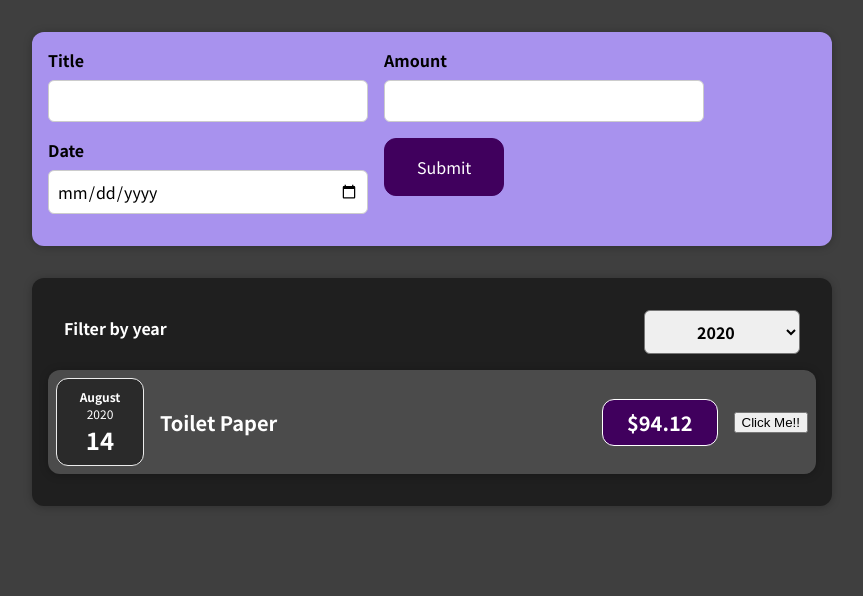
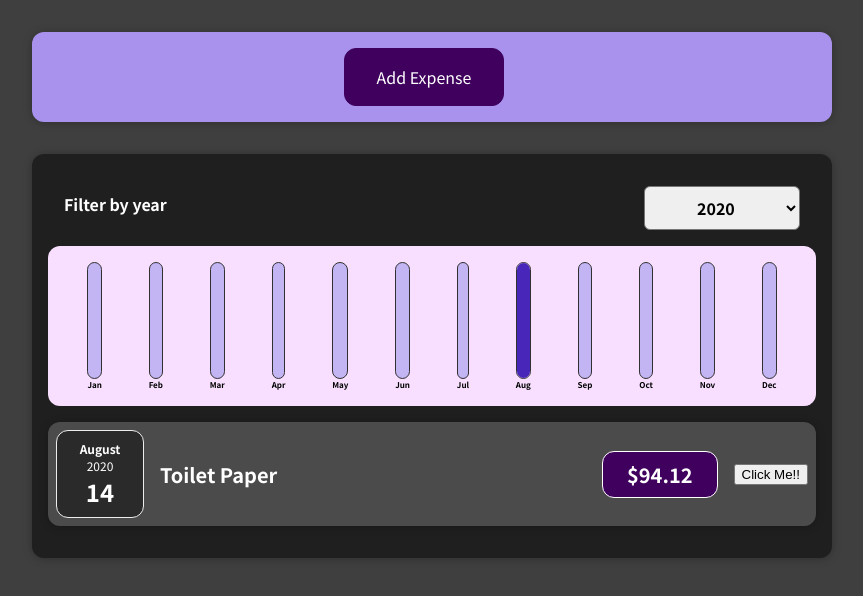
Before and after one commit to Chandanpreet91/Expense_tracker, a React (Create React App) app: page / in a window 1280 px wide. Shown: the top 596 px of the page, without its empty margins (208-1071 px from the left). Built offline with nearby package versions, Linux system fonts and the light colour scheme.

Commit message:
Feat(EAD-03) Implement ChartBar functionality. (#3)
* Initial Commit.

* Handled form submission.

* Made add expense button and cancel button work.

* Finished Implementing ChartBar functionality.

```diff
--- /dev/null
+++ b/src/components/Chart/Chart.css
@@ -0,0 +1,9 @@
+.chart {
+  padding: 1rem;
+  border-radius: 12px;
+  background-color: #f8dfff;
+  text-align: center;
+  display: flex;
+  justify-content: space-around;
+  height: 10rem;
+}
--- /dev/null
+++ b/src/components/Chart/Chart.js
@@ -0,0 +1,24 @@
+import React from "react";
+
+import ChartBar from "./ChartBar";
+import "./Chart.css";
+
+const Chart = (props) => {
+  const dataPointValues = props.dataPoints.map((dataPoint) => dataPoint.value);
+  const totalMaximum = Math.max(...dataPointValues);
+
+  return (
+    <div className="chart">
+      {props.dataPoints.map((dataPoint) => (
+        <ChartBar
+          key={dataPoint.label}
+          value={dataPoint.value}
+          maxValue={totalMaximum}
+          label={dataPoint.label}
+        />
+      ))}
+    </div>
+  );
+};
+
+export default Chart;
--- /dev/null
+++ b/src/components/Chart/ChartBar.css
@@ -0,0 +1,30 @@
+.chart-bar {
+  height: 100%;
+  display: flex;
+  flex-direction: column;
+  align-items: center;
+}
+
+.chart-bar__inner {
+  height: 100%;
+  width: 100%;
+  border: 1px solid #313131;
+  border-radius: 12px;
+  background-color: #c3b4f3;
+  overflow: hidden;
+  display: flex;
+  flex-direction: column;
+  justify-content: flex-end;
+}
+
+.chart-bar__fill {
+  background-color: #4826b9;
+  width: 100%;
+  transition: all 0.3s ease-out;
+}
+
+.chart-bar__label {
+  font-weight: bold;
+  font-size: 0.5rem;
+  text-align: center;
+}
--- /dev/null
+++ b/src/components/Chart/ChartBar.js
@@ -0,0 +1,25 @@
+import React from "react";
+
+import "./ChartBar.css";
+
+const ChartBar = (props) => {
+  let barFillHeight = "0%";
+
+  if (props.maxValue > 0) {
+    barFillHeight = Math.round((props.value / props.maxValue) * 100) + "%";
+  }
+
+  return (
+    <div className="chart-bar">
+      <div className="chart-bar__inner">
+        <div
+          className="chart-bar__fill"
+          style={{ height: barFillHeight }}
+        ></div>
+      </div>
+      <div className="chart-bar__label">{props.label}</div>
+    </div>
+  );
+};
+
+export default ChartBar;
--- a/src/components/Expenses/Expenses.js
+++ b/src/components/Expenses/Expenses.js
@@ -4,6 +4,7 @@ import ExpensesList from "./ExpensesList";
 import Card from "../UI/Card";
 import ExpensesFilter from "./ExpensesFilter";
 import "./Expenses.css";
+import ExpensesChart from "./ExpensesChart";
 
 const Expenses = (props) => {
   const [filteredYear, setFilteredYear] = useState("2020");
@@ -21,6 +22,7 @@ const Expenses = (props) => {
           selected={filteredYear}
           onChangeFilter={filterChangeHandler}
         />
+        <ExpensesChart expenses={filteredExpenses} />
         <ExpensesList items={filteredExpenses} />
       </Card>
     </div>
--- /dev/null
+++ b/src/components/Expenses/ExpensesChart.js
@@ -0,0 +1,29 @@
+import React from "react";
+
+import Chart from "../Chart/Chart";
+
+const ExpensesChart = (props) => {
+  const chartDataPoints = [
+    { label: "Jan", value: 0 },
+    { label: "Feb", value: 0 },
+    { label: "Mar", value: 0 },
+    { label: "Apr", value: 0 },
+    { label: "May", value: 0 },
+    { label: "Jun", value: 0 },
+    { label: "Jul", value: 0 },
+    { label: "Aug", value: 0 },
+    { label: "Sep", value: 0 },
+    { label: "Oct", value: 0 },
+    { label: "Nov", value: 0 },
+    { label: "Dec", value: 0 },
+  ];
+
+  for (const expense of props.expenses) {
+    const expenseMonth = expense.date.getMonth(); // starting at 0 => January => 0
+    chartDataPoints[expenseMonth].value += expense.amount;
+  }
+
+  return <Chart dataPoints={chartDataPoints} />;
+};
+
+export default ExpensesChart;
--- a/src/components/NewExpense/ExpenseForm.css
+++ b/src/components/NewExpense/ExpenseForm.css
@@ -24,3 +24,6 @@
 .new-expense__actions {
   text-align: right;
 }
+.new-expense__action {
+  text-align: center;
+}
--- a/src/components/NewExpense/ExpenseForm.js
+++ b/src/components/NewExpense/ExpenseForm.js
@@ -6,11 +6,19 @@ const ExpenseForm = (props) => {
   const [enteredAmount, setEnteredAmount] = useState("");
   const [enteredDate, setEnteredDate] = useState("");
 
+  const [visible, setVisible] = useState(false);
   //   const [userInput, setUserInput] = useState({
   //     enteredTitle: "",
   //     enteredAmount: "",
   //     enteredDate: "",
   //   });
+
+  const showFormHandler = () => {
+    setVisible(true);
+  };
+  const showButtonHandler = () => {
+    setVisible(false);
+  };
   const enteredTitleHandler = (event) => {
     console.log(enteredTitle);
     setEnteredTitle(event.target.value);
@@ -54,7 +62,7 @@ const ExpenseForm = (props) => {
     setEnteredDate("");
     setEnteredAmount("");
   };
-  return (
+  return visible ? (
     <form onSubmit={submitHandler}>
       <div className="new-expense__controls">
         <div className="new-expense__control">
@@ -85,11 +93,23 @@ const ExpenseForm = (props) => {
             onChange={enteredDateHandler}
           />
         </div>
+
         <div className="new-expense__actions">
-          <button type="submit">Submit</button>
+          <button type="cancel" onClick={showButtonHandler}>
+            Cancel
+          </button>
+        </div>
+        <div className="new-expense__actions">
+          <button type="submit">Add Expense</button>
         </div>
       </div>
     </form>
+  ) : (
+    <div className="new-expense__action">
+      <button type="button" onClick={showFormHandler}>
+        Add Expense
+      </button>
+    </div>
   );
 };
 
--- a/src/components/NewExpense/NewExpense.js
+++ b/src/components/NewExpense/NewExpense.js
@@ -1,7 +1,6 @@
 import React from "react";
 import ExpenseForm from "./ExpenseForm";
 import "./NewExpense.css";
-
 
 const NewExpense = (props) => {
   const saveExpenseData = (expenseData) => {
```
